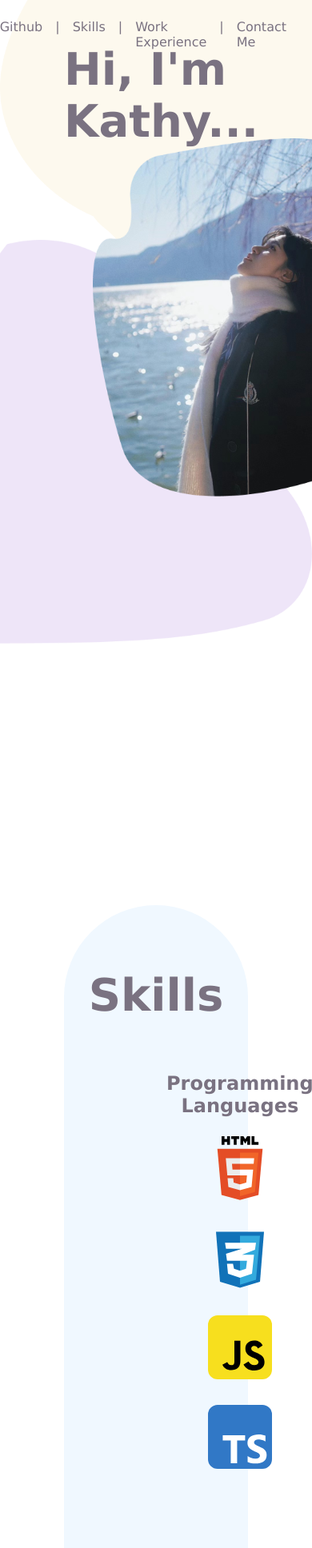
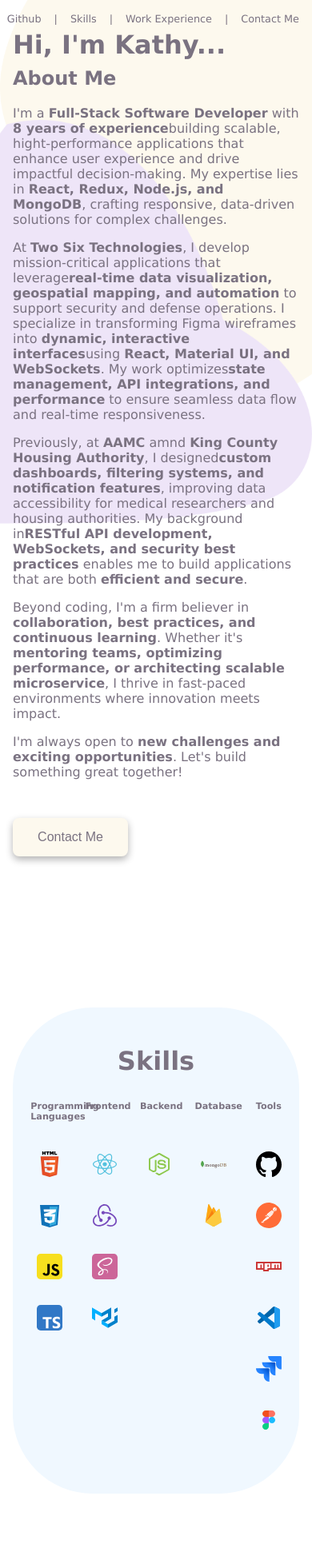
Before and after one commit to byc233-1664304/Portfolio, a React (Vite) app: page / in a window 390 px wide. Shown: the top 1936 px of the page at 80% size. Built offline with nearby package versions, Linux system fonts and the light colour scheme; no server answers.

Commit message:
Responsiveness design

```diff
--- a/src/App.css
+++ b/src/App.css
@@ -10,6 +10,8 @@ body, html{
     background-repeat: no-repeat;
 }
 
+
+/* Cover */
 .cover{
     position: relative;
     width: 100%;
@@ -91,13 +93,15 @@ body, html{
 }
 
 .popup-overlay{
-    position: absolute;
-    top: 17rem;
-    left: -0.5rem;
+    position: fixed;
+    top: 0;
+    left: 0;
     width: 100%;
     height: 100%;
     display: flex;
     align-items: center;
+    justify-content: center;
+    background: rgba(0, 0, 0, 0.5);
     z-index: 999;
 }
 
@@ -113,41 +117,27 @@ body, html{
     color: white;
     box-shadow: 0 4px 10px rgba(0, 0, 0, 0.3);
     min-width: 12rem;
+    z-index: 1000;
 }
 
+/* Skills */
 #skills{
     display: flex;
     flex-direction: column;
-    height: 60rem;
-    margin-top: 18rem;
+    height: 62rem;
+    margin-top: 16rem;
     margin-left: 5rem;
     margin-right: 5rem;
     text-align: center;
     background-color: aliceblue;
     border: none;
-    border-radius: 200px;
+    border-radius: 100px;
 }
 
 #skills > h1{
     font-size: 3.5rem;
-    margin-top: 5rem;
-    margin-bottom: 2rem;
-}
-
-.hover-to-explore{
-    position: absolute;
-    top: 72rem;
-    right: 16rem;
-    height: 12%;
-    width: 12%;
-}
-
-.arrow{
-    position: absolute;
-    top: 77rem;
-    right: 24rem;
-    height: 8%;
-    width: 18%;
+    margin-top: 4rem;
+    margin-bottom: 1rem;
 }
 
 .skill-items{
@@ -181,6 +171,7 @@ body, html{
     margin-bottom: 2rem;
 }
 
+/* Work Experience */
 #work-experience{
     text-align: center;
     margin-top: 8rem;
@@ -215,7 +206,7 @@ body, html{
 
 .exp-overview{
     margin-top: 4rem;
-    margin-bottom: 3rem;
+    margin-bottom: 2rem;
 }
 
 .exp-overview > h2, .exp-overview > h3 {
@@ -257,7 +248,6 @@ body, html{
     justify-content: space-between;
     width: 80%;
     margin-top: auto;
-    margin-bottom: 1rem;
 }
 
 .exp-tab > button{
@@ -267,6 +257,7 @@ body, html{
     color: #7A7281;
 }
 
+/* Contact */
 #contact{
     display: flex;
     flex-direction: column;
@@ -321,3 +312,182 @@ textarea{
     box-shadow: 0 4px 10px rgba(0, 0, 0, 0.3);
     cursor: pointer;
 }
+
+/* Media Queries for Responsive Design */
+
+/* For Tablets (iPad) */
+@media (max-width: 1384px) {
+    .hi{
+        font-size: 2.5rem;
+        left: 2rem;
+    }
+
+    .about {
+        top: 6rem;
+        left: 2rem;
+        margin-right: 2rem;
+    }
+
+    .photo {
+        display: none;
+    }
+
+    .purple-background{
+        top: 200px
+    }
+
+    .contact-button{
+        background-color: #FDF9EE;
+        color: #7A7281;
+    }
+
+    .popup-content{
+        background-color: #FDF9EE;
+        color: #7A7281;
+    }
+
+    #skills {
+        height: 46rem;
+        margin-top: 12rem;
+        margin-left: 2rem;
+        margin-right: 2rem;
+        border-radius: 100px;
+    }
+
+    #skills > h1 {
+        font-size: 3rem;
+        margin-top: 3rem;
+        margin-bottom: 1rem;
+    }
+
+    .skill-items {
+        margin-left: 2rem;
+        margin-right: 2rem;
+    }
+
+    .skill-category{
+        font-size: 1.5rem;
+    }
+
+    .skill-svg{
+        height: 2.5rem;
+        width: 2.5rem;
+    }
+
+    .programming.languages, .frontend, .backend,.database, .tools{
+        width: 100%;
+        margin-right: 0;
+    }
+
+    #work-experience {
+        margin-top: 4rem;
+    }
+
+    #work-experience > h1, #contact > h1{
+        font-size: 3rem;
+    }
+
+    .exps {
+        gap: 2rem;
+    }
+
+    .exp-card {
+        width: 80%;
+        height: 28rem;
+    }
+
+    .contact-form {
+        flex-direction: column;
+        width: 80%;
+    }
+
+    .message-wrapper {
+        width: 100%;
+        margin-bottom: 1rem;
+    }
+
+    .sender-info {
+        width: 100%;
+        margin-top: 1rem;
+        margin-bottom: 4rem;
+    }
+}
+
+/* For phones */
+@media (max-width: 768px) {
+    .header {
+        top: 1rem;
+        right: 1rem;
+        font-size: 0.8rem;
+    }
+
+    .hi {
+        font-size: 2rem;
+        left: 1rem;
+    }
+
+    .about {
+        top: 4rem;
+        left: 1rem;
+        margin-right: 1rem;
+    }
+
+    .photo {
+        top: 80px;
+        left: 20px;
+    }
+
+    .purple-background {
+        top: 150px;
+    }
+
+    #skills {
+        height: 38rem;
+        margin-top: 26rem;
+        margin-left: 1rem;
+        margin-right: 1rem;
+    }
+
+    #skills > h1, #work-experience > h1, #contact > h1 {
+        font-size: 2rem;
+    }
+
+    .skill-items {
+        margin-left: 0.5rem;
+        margin-right: 0.5rem;
+    }
+
+    .skill-category {
+        font-size: 0.7rem;
+        width: 3rem;
+    }
+
+    .programming.languages, .frontend, .backend,.database, .tools{
+        margin-left: 0.5rem;
+    }
+
+    .skill-svg {
+        height: 2rem;
+        width: 2rem;
+    }
+
+    #work-experience > h1, #contact > h1 {
+        font-size: 2.5rem;
+    }
+
+    .exp-card {
+        width: 90%;
+    }
+
+    .contact-form {
+        width: 90%;
+    }
+
+    .message-wrapper {
+        margin-bottom: 5rem;
+    }
+
+    textarea {
+        height: 15rem;
+    }
+}
```
Also changed, not shown: src/components/Cover.jsx (+5 -2 lines).
